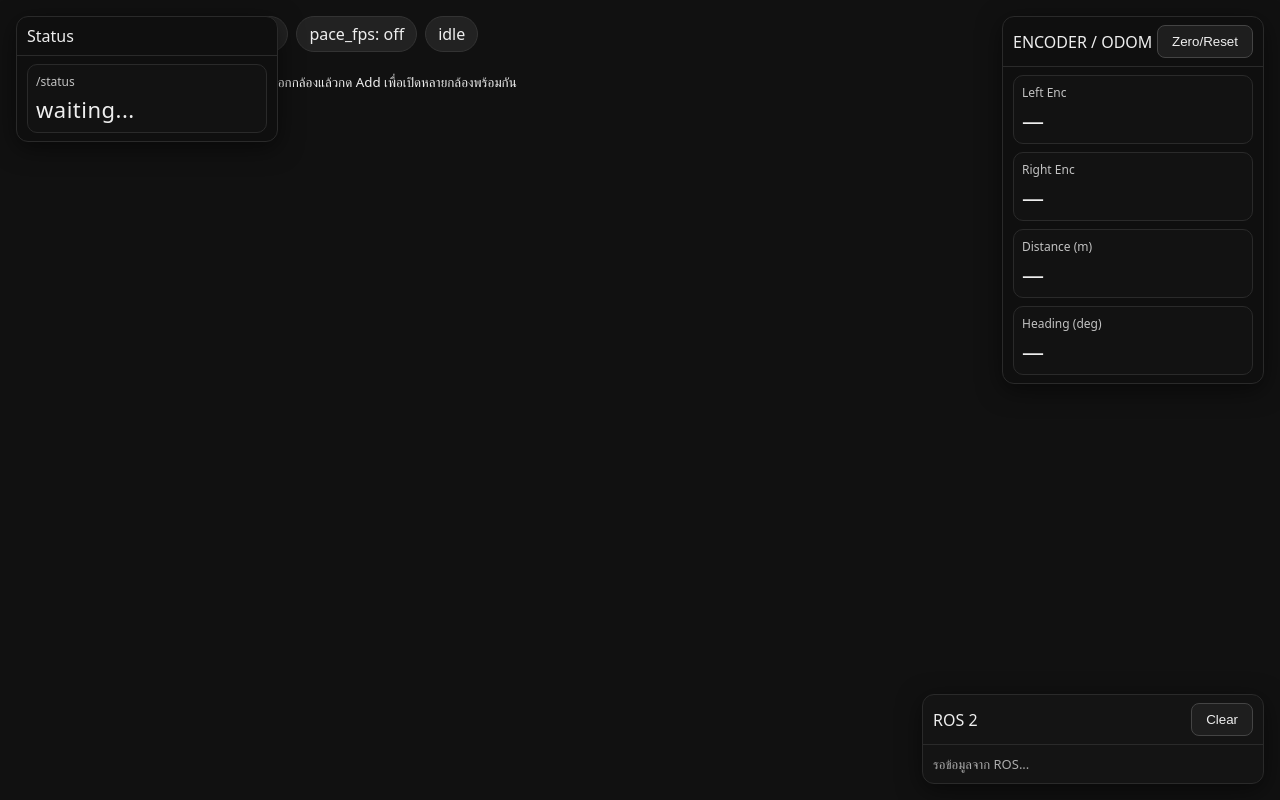
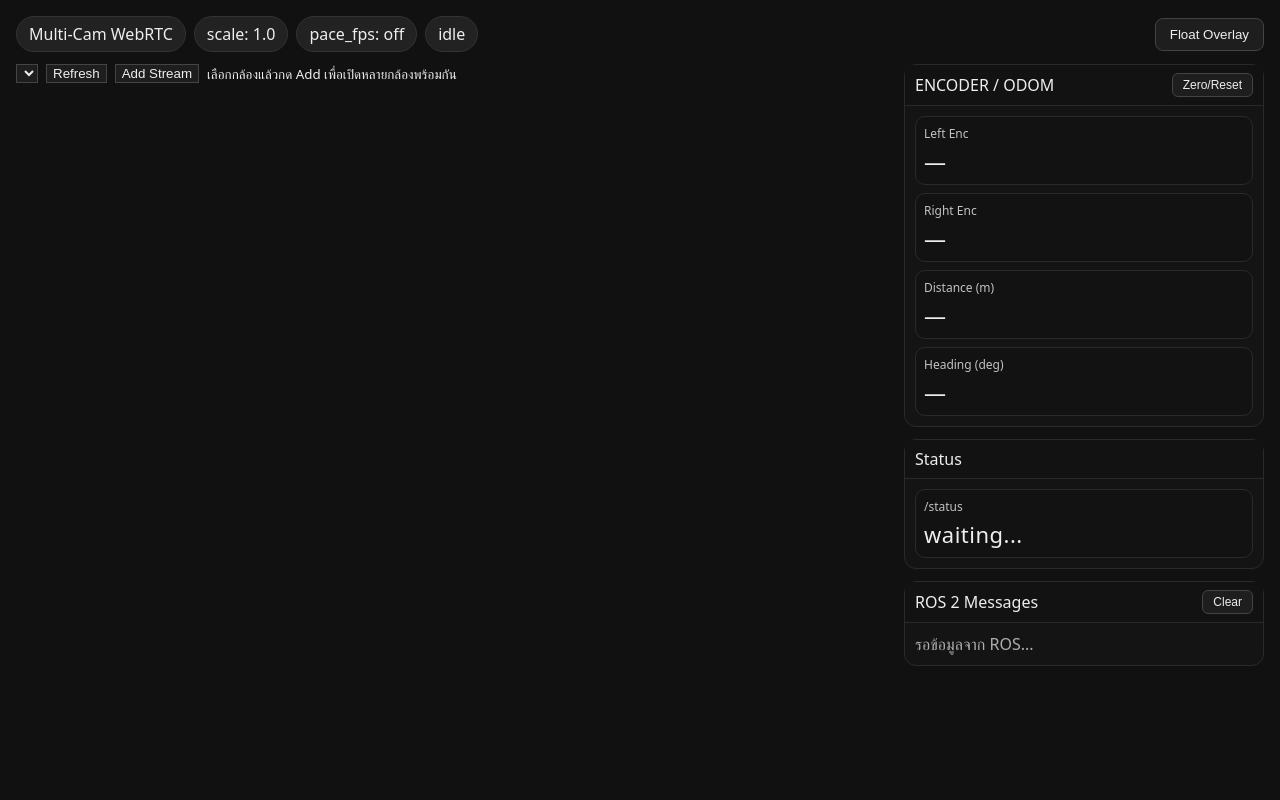
Before and after one commit to Mannaja78520/391_ros_web_control, a plain HTML site: page templates/index.html in a window 1280 px wide. Drawn offline with Linux system fonts and the light colour scheme; no server answers.

Commit message:
edit web

```diff
--- a/static/app.js
+++ b/static/app.js
@@ -275,3 +275,10 @@ loadDevices();
   }
   connect();
 })();
+
+// Toggle float/dock ของ sidebar (ค่าเริ่มต้น: dock)
+document.getElementById('toggle-float').onclick = ()=>{
+  document.body.classList.toggle('float');
+  document.getElementById('toggle-float').textContent =
+    document.body.classList.contains('float') ? 'Dock Overlay' : 'Float Overlay';
+};
--- a/static/style.css
+++ b/static/style.css
@@ -1,40 +1,63 @@
 :root { color-scheme: dark; }
-body { font-family: system-ui, -apple-system, Segoe UI, Helvetica, Arial, sans-serif; background:#111; color:#eee; margin:0; padding:16px; }
-.bar { display:flex; gap:8px; flex-wrap:wrap; align-items:center; margin-bottom:12px; }
-.controls { display:flex; gap:8px; flex-wrap:wrap; align-items:center; margin-bottom:12px; }
+* { box-sizing: border-box; }
+body { font-family: system-ui,-apple-system,Segoe UI,Helvetica,Arial,sans-serif; background:#111; color:#eee; margin:0; padding:16px; }
+
+.bar { display:flex; gap:8px; align-items:center; flex-wrap:wrap; margin-bottom:12px; }
 .chip { display:inline-block; padding:6px 12px; border:1px solid #333; border-radius:999px; background:#222; }
-button, select { padding:8px 14px; border-radius:8px; border:1px solid #444; background:#1e1e1e; color:#eee; cursor:pointer; }
+.spacer { flex:1; }
+.btn, .btn-sm, button, select {
+  border:1px solid #444; background:#1e1e1e; color:#eee; cursor:pointer;
+}
+.btn { padding:8px 14px; border-radius:8px; }
+.btn-sm { padding:4px 10px; border-radius:6px; font-size:12px; }
 button:hover { background:#2a2a2a; }
-.grid { display:grid; grid-template-columns: repeat(auto-fill,minmax(280px,1fr)); gap:12px; }
+
+.controls { display:flex; gap:8px; align-items:center; flex-wrap:wrap; margin-bottom:12px; }
+.grid { display:grid; grid-template-columns: repeat(auto-fill, minmax(280px,1fr)); gap:12px; }
 .card { background:#151515; border:1px solid #2a2a2a; border-radius:12px; padding:10px; }
 .toolbar { display:flex; gap:6px; align-items:center; justify-content:space-between; margin-bottom:8px; }
 .row { display:flex; gap:6px; align-items:center; flex-wrap:wrap; }
 .vid { display:block; background:#000; border-radius:8px; width:auto; height:auto; max-width:100%; object-fit:contain; }
 
-/* Overlay (scroll) */
-.overlay { position:fixed; z-index:9999; width:340px; max-height:52vh; overflow:auto; background:#141414; border:1px solid #2a2a2a; border-radius:12px; box-shadow:0 6px 24px rgba(0,0,0,.5); }
-.pin-bottom-right { right:16px; bottom:16px; }
-.pin-top-right    { right:16px; top:16px; }
-.pin-top-left     { left:16px; top:16px; }
-.pin-bottom-left  { left:16px; bottom:16px; }
-.overlay-header { display:flex; justify-content:space-between; align-items:center; padding:8px 10px; border-bottom:1px solid #2a2a2a; }
-.overlay-body { padding:10px; font-size:13px; }
-.overlay .item { border-bottom:1px dashed #2a2a2a; padding:6px 0; }
-.overlay .item:last-child { border-bottom:none; }
-.overlay .topic { font-weight:600; color:#cfe6ff; }
-.overlay .time { opacity:.7; font-size:12px; }
-.overlay .empty { opacity:.7; }
+/* ===== Layout: main + sidebar (ไม่ทับวิดีโอ) ===== */
+.layout {
+  display:grid;
+  grid-template-columns: 1fr 360px; /* ขวาเป็นแผง ROS */
+  gap:16px;
+}
+.sidebar {
+  max-height: calc(100vh - 32px);
+  overflow: auto;
+  position: sticky;
+  top: 16px;
+}
+.panel { background:#141414; border:1px solid #2a2a2a; border-radius:12px; margin-bottom:12px; }
+.panel-header { display:flex; justify-content:space-between; align-items:center; padding:8px 10px; border-bottom:1px solid #2a2a2a; background:#121212; }
+.panel-header.sticky { position: sticky; top: 0; z-index: 1; }
+.panel-body { padding:10px; }
 
-/* HUD (fixed values) */
-.hud { position:fixed; z-index:10000; width:260px; background:#0f0f0f; border:1px solid #2a2a2a; border-radius:12px; box-shadow:0 6px 24px rgba(0,0,0,.5); }
-.hud-header { display:flex; justify-content:space-between; align-items:center; padding:8px 10px; border-bottom:1px solid #2a2a2a; }
-.hud-body { padding:8px 10px; display:grid; grid-template-columns: 1fr; gap:8px; }
+/* HUD styles */
+.hud-grid { display:grid; grid-template-columns: 1fr; gap:8px; }
 .hud-item { background:#121212; border:1px solid #2a2a2a; border-radius:10px; padding:8px; }
 .hud-label { font-size:12px; opacity:.8; margin-bottom:4px; }
 .hud-value { font-variant-numeric: tabular-nums; font-size:22px; letter-spacing:0.5px; }
 
-/* Reuse pin-* for HUD as well */
+/* ROS Message list */
+.list .item { border-bottom:1px dashed #2a2a2a; padding:6px 0; }
+.list .item:last-child { border-bottom:none; }
+.list .topic { font-weight:600; color:#cfe6ff; }
+.list .time { opacity:.7; font-size:12px; }
+.list .empty { opacity:.7; }
 
-/* กล่องสถานะซ้ายบน (reuse HUD style) */
-.status-box { width: 260px; }
-.pin-top-left { left:16px; top:16px; }
+/* Responsive: มือถือให้ sidebar ลงล่าง */
+@media (max-width: 980px) {
+  .layout { grid-template-columns: 1fr; }
+  .sidebar { position: static; max-height: none; }
+}
+
+/* ===== Optional: โหมด Float (สลับได้ด้วยปุ่ม) ===== */
+body.float .sidebar {
+  position: fixed; right: 16px; top: 76px; width: 360px;
+  max-height: calc(100vh - 92px);
+  z-index: 1000; /* ลอยทับเมื่อสลับโหมด */
+}
--- a/templates/index.html
+++ b/templates/index.html
@@ -1,6 +1,6 @@
 <!doctype html>
 <meta charset="utf-8" />
-<title>Multi-Cam + ROS Overlay</title>
+<title>Multi-Cam + ROS Dock</title>
 <link rel="stylesheet" href="/static/style.css" />
 
 <div class="bar">
@@ -8,8 +8,13 @@
   <div class="chip">scale: 1.0</div>
   <div class="chip">pace_fps: off</div>
   <div id="status" class="chip">idle</div>
+  <div class="spacer"></div>
+  <button id="toggle-float" class="btn">Float Overlay</button>
 </div>
 
+<div class="layout">
+  <!-- ซ้าย: วิดีโอ ไม่ถูกบัง -->
+  <div class="main">
     <div class="controls">
       <select id="camSel"></select>
       <button id="refresh">Refresh</button>
@@ -18,14 +23,17 @@
     </div>
 
     <div id="grid" class="grid"></div>
+  </div>
 
-<!-- HUD: ค่าคงที่ (fixed) ไม่เลื่อน -->
-<div id="ros-pins" class="hud pin-top-right">
-  <div class="hud-header">
+  <!-- ขวา: Sidebar สำหรับ ROS (ไม่ทับวิดีโอ) -->
+  <aside class="sidebar" id="sidebar">
+    <!-- HUD: ค่าคงที่ -->
+    <section class="panel">
+      <div class="panel-header sticky">
         <span>ENCODER / ODOM</span>
-    <button id="pin-clear">Zero/Reset</button>
+        <button id="pin-clear" class="btn-sm">Zero/Reset</button>
       </div>
-  <div class="hud-body">
+      <div class="panel-body hud-grid">
         <div class="hud-item">
           <div class="hud-label">Left Enc</div>
           <div id="pin-left-enc" class="hud-value">—</div>
@@ -43,28 +51,32 @@
           <div id="pin-heading" class="hud-value">—</div>
         </div>
       </div>
+    </section>
+
+    <!-- Status กล่องเล็ก -->
+    <section class="panel">
+      <div class="panel-header sticky">
+        <span>Status</span>
       </div>
-
-<!-- Overlay สตรีมข้อความ ROS ที่ “เลื่อน” ได้ -->
-<div id="ros-overlay" class="overlay pin-bottom-right">
-  <div class="overlay-header">
-    <span>ROS 2</span>
-    <button id="ov-clear">Clear</button>
-  </div>
-  <div id="ros-body" class="overlay-body">
-    <div class="empty">รอข้อมูลจาก ROS...</div>
-  </div>
-</div>
-
-<!-- กล่องสถานะ /status (optional) -->
-<div id="status-box" class="hud status-box pin-top-left">
-  <div class="hud-header"><span>Status</span></div>
-  <div class="hud-body">
+      <div class="panel-body">
         <div class="hud-item">
           <div class="hud-label">/status</div>
           <div id="status-text" class="hud-value">waiting...</div>
         </div>
       </div>
+    </section>
+
+    <!-- Overlay สตรีมข้อความ ROS (เลื่อนอ่านได้) -->
+    <section class="panel">
+      <div class="panel-header sticky">
+        <span>ROS 2 Messages</span>
+        <button id="ov-clear" class="btn-sm">Clear</button>
+      </div>
+      <div id="ros-body" class="panel-body list">
+        <div class="empty">รอข้อมูลจาก ROS...</div>
+      </div>
+    </section>
+  </aside>
 </div>
 
 <script src="/static/app.js"></script>
```
Lines whose indentation alone changed are shown as unchanged.
